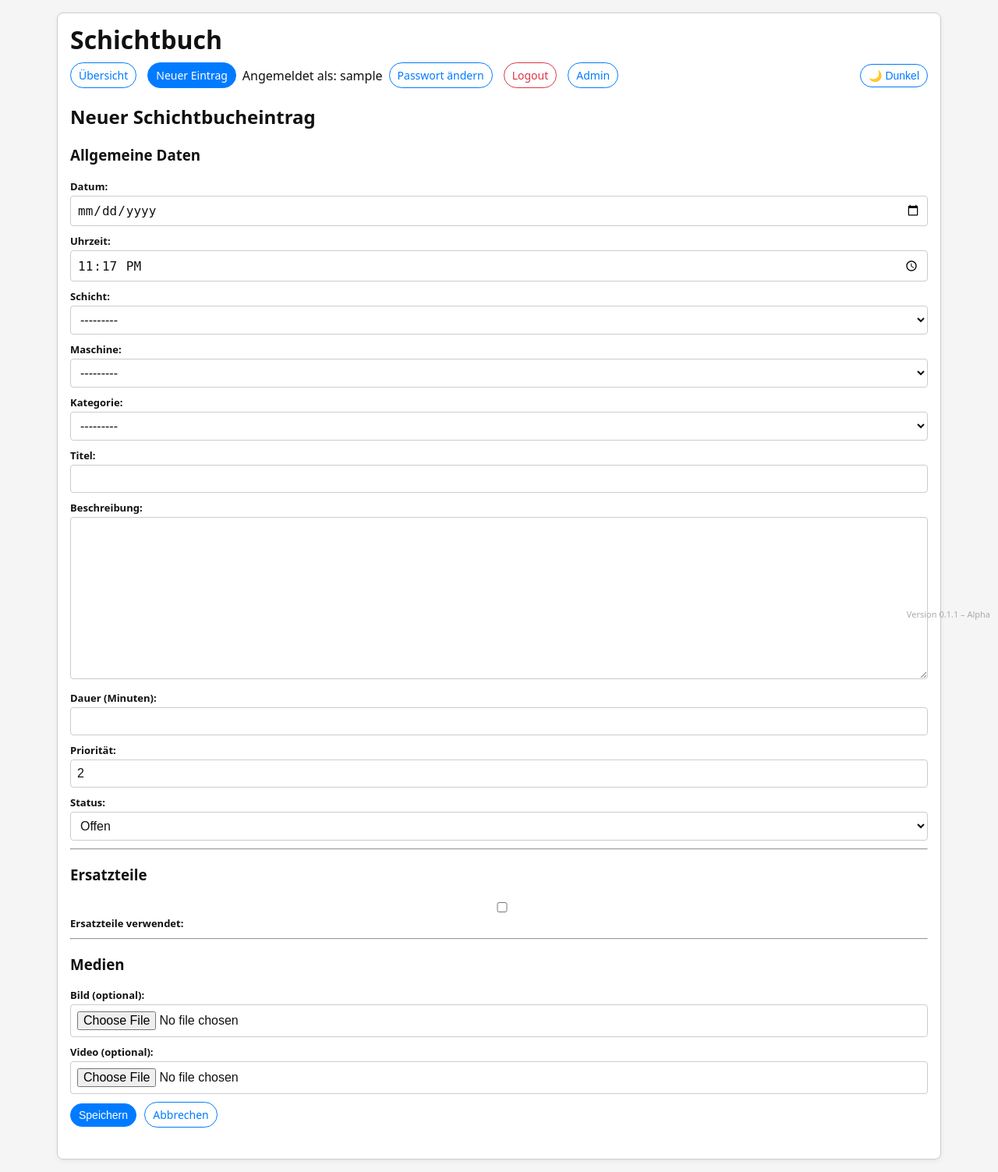
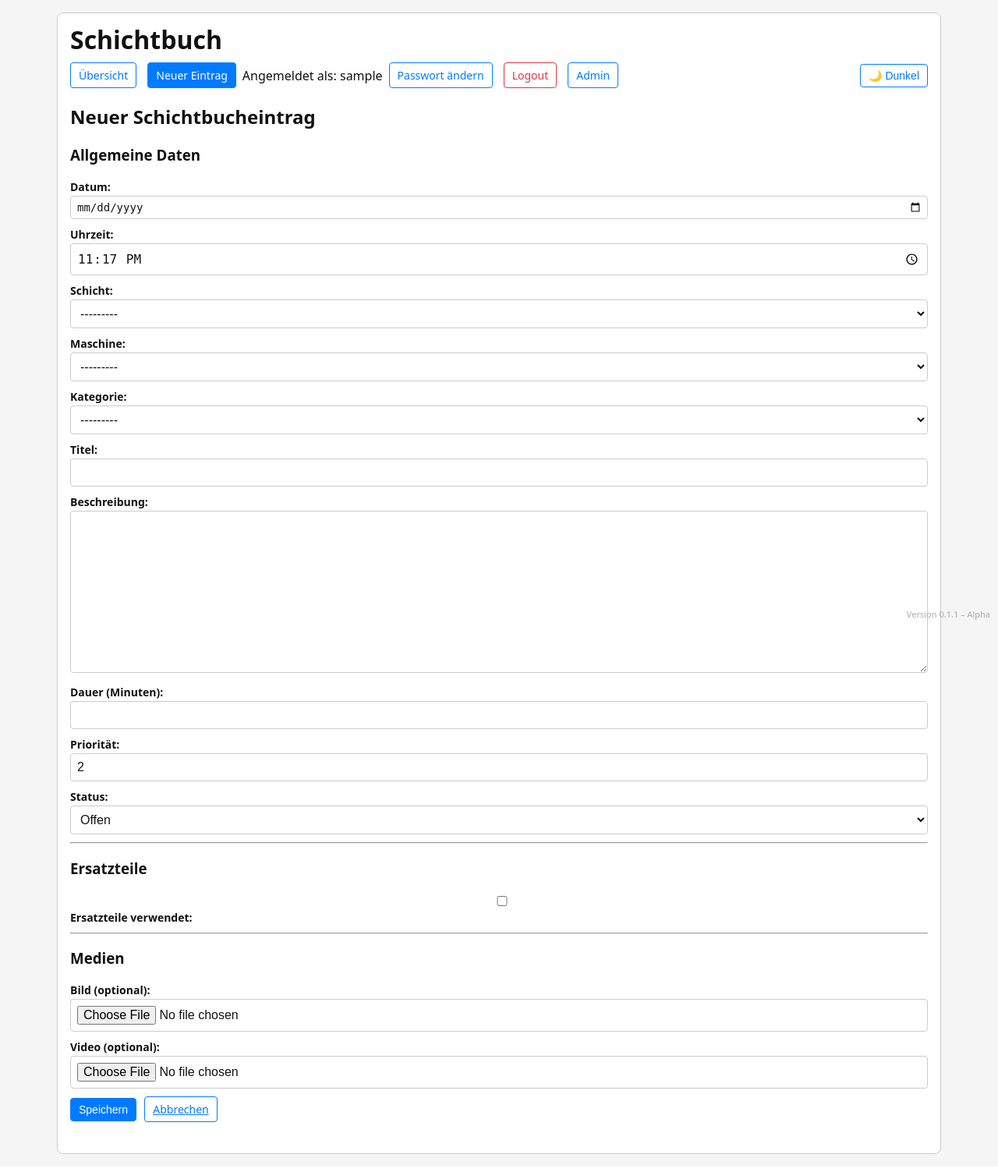
Before and after one commit to plumpsklo/Schichtbuch, a Django app: page /eintrag/neu/ in a window 1280 px wide. Shown: the whole page at 78% size. After the commit the page ends 1480 px from the top, so only its background shows below. Run offline with Django 4.2, Linux system fonts and the light colour scheme; the visitor is signed in with stand-in values (Sample User, id 1); data that the repository does not hold is empty.

Commit message:
Refactor styles for buttons and inputs; remove unused shadow variables and adjust date input styling for better consistency

```diff
--- a/buch/templates/buch/base.html
+++ b/buch/templates/buch/base.html
@@ -27,8 +27,6 @@
             --button-bg: #ffffff;
             --button-border: #007bff;
             --button-text: #007bff;
-
-            --shadow-soft: 0 2px 6px rgba(0, 0, 0, 0.06);
         }
 
         [data-theme="dark"] {
@@ -68,7 +64,6 @@
             padding: 12px 16px 40px 16px;
             border-radius: 8px;
             border: 1px solid var(--border-color);
-            box-shadow: var(--shadow-soft);
         }
 
         header {
@@ -142,34 +136,20 @@
         }
 
         .btn {
-            display: inline-flex;
-            align-items: center;
-            justify-content: center;
+            display: inline-block;
             padding: 6px 10px;
-            border-radius: 999px;
+            border-radius: 4px;
             border: 1px solid var(--button-border);
             color: var(--button-text);
             background: var(--button-bg);
             font-size: 14px;
             cursor: pointer;
-            text-decoration: none;
-            white-space: nowrap;
-            transition: background 0.15s ease, color 0.15s ease, box-shadow 0.15s ease;
-        }
-
-        .btn:hover {
-            box-shadow: 0 2px 4px rgba(0,0,0,0.15);
-            background: rgba(0,123,255,0.04);
         }
 
         .btn-primary {
             background: var(--primary-color);
             color: var(--primary-text-on);
             border-color: var(--primary-color);
-        }
-
-        .btn-primary:hover {
-            background: #0056b3;
         }
 
         .btn-danger {
@@ -198,9 +178,9 @@
 
         label {
             font-weight: 600;
-            font-size: 13px;
+            font-size: 14px;
             display: block;
-            margin-bottom: 3px;
+            margin-bottom: 2px;
         }
 
         input,
@@ -216,18 +196,32 @@
             border-radius: 4px;
         }
 
+        /* Spezielles Tuning für Datumsfelder, damit sie nicht so "wuchtig" wirken,
+           vor allem auf iOS */
+        input[type="date"] {
+            font-size: 14px;
+            padding: 6px 8px;
+            line-height: 1.2;
+        }
+
+        /* Safari/iOS optisch etwas neutralisieren, damit es zu den anderen Feldern passt */
+        input[type="date"]::-webkit-datetime-edit,
+        input[type="date"]::-webkit-datetime-edit-fields-wrapper,
+        input[type="date"]::-webkit-datetime-edit-text,
+        input[type="date"]::-webkit-datetime-edit-year-field,
+        input[type="date"]::-webkit-datetime-edit-month-field,
+        input[type="date"]::-webkit-datetime-edit-day-field,
+        input[type="date"]::-webkit-inner-spin-button,
+        input[type="date"]::-webkit-calendar-picker-indicator {
+            padding: 0;
+            margin: 0;
+        }
+
         input:focus,
         select:focus,
         textarea:focus {
             outline: 2px solid var(--primary-color);
             outline-offset: 1px;
-        }
-
-        /* Datumsfelder ein bisschen kompakter im Filter-Bereich */
-        .filter-panel input[type="date"] {
-            /* iOS mag mind. 16px, daher hier nur leicht anpassen */
-            padding: 6px 8px;
-            line-height: 1.2;
         }
 
         .errors {
```
Also changed, not shown: other parts of buch/templates/buch/base.html (+13 -72 lines).
